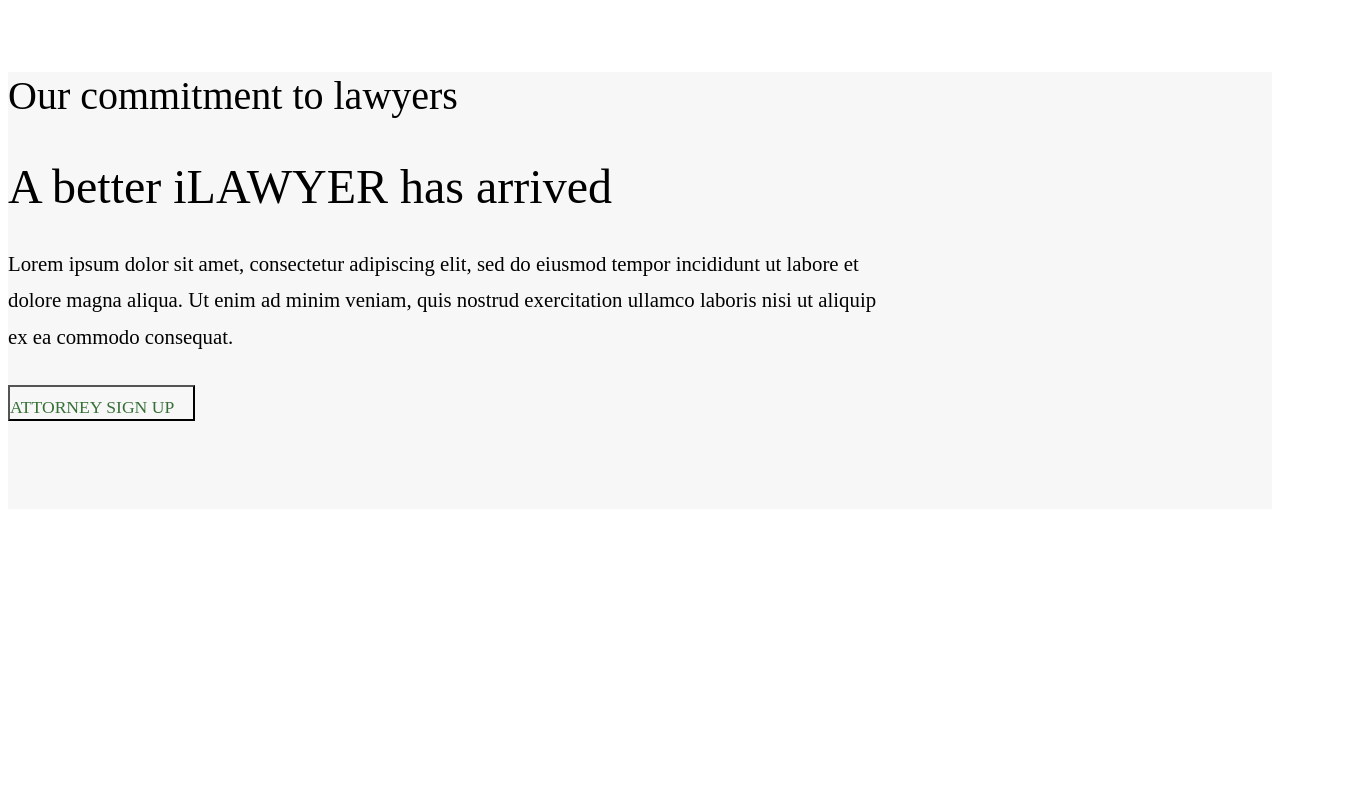
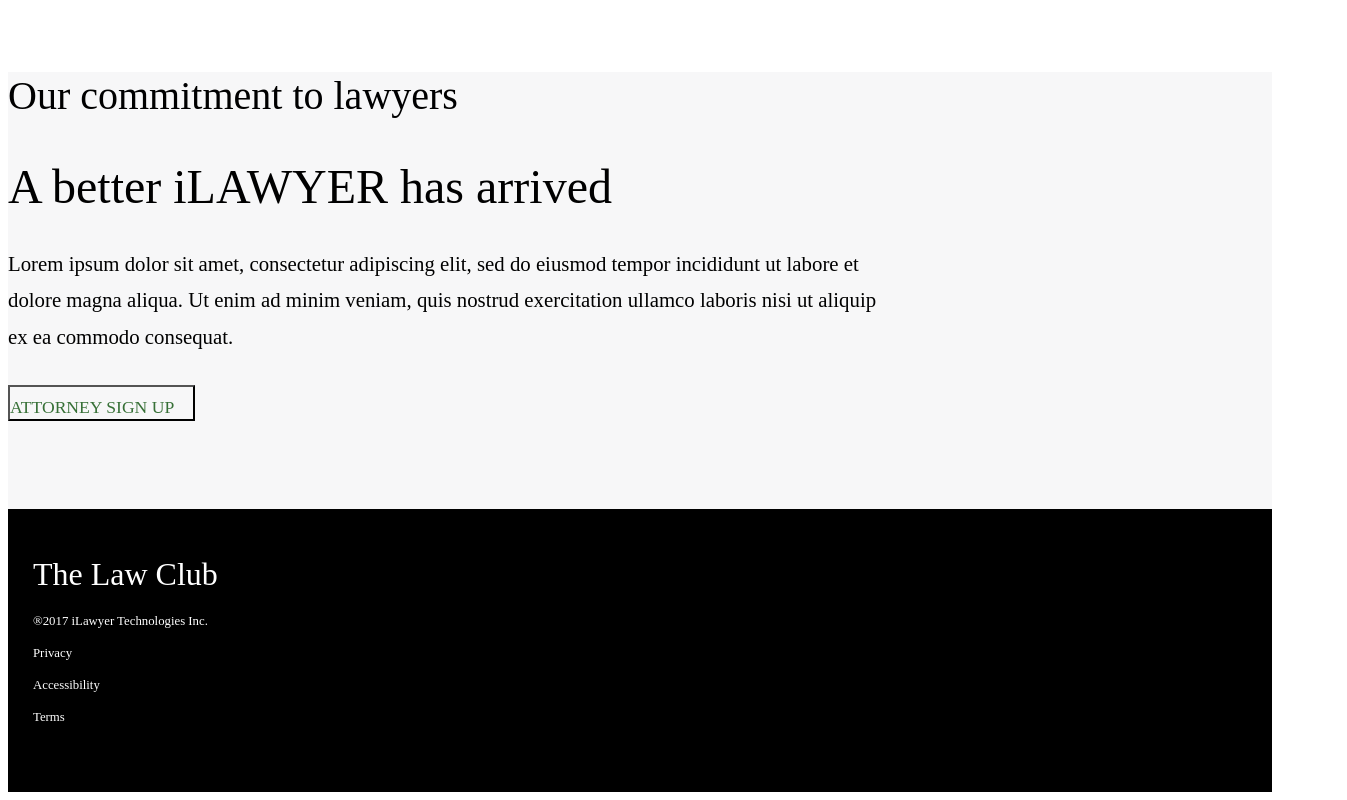
Before and after one commit to HPrieto/iLawyerNow.com, a React app: page / in a window 1280 px wide. Shown: the part 2024-2824 px from the top of the page, 1347 px wide, since content can reach past the window. Before the commit the page ends 2541 px from the top, so only its background shows below. Built offline with nearby package versions, Linux system fonts and the light colour scheme; the HTML template or start-up script is replaced by a standard one.

Commit message:
footer begun

```diff
--- a/src/App.js
+++ b/src/App.js
@@ -2,14 +2,16 @@
 import ReactDOM from 'react-dom';
 
 // Component Modules
-import Home from './component/layout/Home.js';
+import Home   from './component/layout/Home.js';
 import Footer from './component/containers/Footer.js';
+import Navbar from './component/containers/Navbar.js';
 
 class App extends Component {
 	render() {
 		return (
 			<div style={{padding: 0, margin: 0}}>
 				<Home />
+				<Footer />
 			</div>
 		)
 	}
--- a/src/component/containers/Footer.js
+++ b/src/component/containers/Footer.js
@@ -4,8 +4,28 @@
 class Footer extends Component {
 	render() {
 		return (
-			<div className='row footer-container' style={{margin: '0 auto'}}>
-				Footer
+			<div className='row container footer'>
+				<div className='footer-container'>
+					<div className='row footer-top'>
+						<div className='col-xs-12 col-sm-12 col-md-4 col-lg-4 col-xl-4'>
+							<h1>The Law Club</h1>
+						</div>
+						<div className='col-xs-12 col-sm-12 col-md-8 col-lg-8 col-xl-8'>
+						</div>
+					</div>
+					<div className='row footer-bottom'>
+						<div className='col-xs-12 col-sm-6 col-md-4 col-lg-4 col-xl-4'>
+							<h4>®2017 iLawyer Technologies Inc.</h4>
+						</div>
+						<div className='col-xs-12 col-sm-6 col-md-4 col-lg-4 col-xl-4'>
+							<h4>Privacy</h4>
+							<h4>Accessibility</h4>
+						</div>
+						<div className='col-xs-12 col-sm-6 col-md-4 col-lg-4 col-xl-4'>
+							<h4>Terms</h4>
+						</div>
+					</div>
+				</div>
 			</div>
 		)
 	}
--- a/src/component/containers/containers.css
+++ b/src/component/containers/containers.css
@@ -294,10 +294,36 @@
 	color: #265328;
 }
 
+.footer {
+	margin: 0 auto;
+	width: 100%;
+	background-color: black;
+	text-align: left;
+	width: 100% !important;
+	min-width: 300px !important;
+}
+
 .footer-container {
-	background-color: black;
-	width: 170vh;
-	min-width: 300px !important;
+	margin: 0 auto;
+	width: 170vh !important;
+	font-family: 'Ubuntu';
+	padding: 25px 50px 50px 25px;
+}
+
+.footer-top h1 {
+	color: white;
+	font-weight: 300;
+}
+
+.footer-bottom {
+	font-family: 'Ubuntu';
+	color: #C0C0C0 !important;
+}
+
+.footer-bottom h4 {
+	color: white;
+	font-weight: 100;
+	font-size: 0.8em;
 }
 
 @media screen and (max-width: 1655px) {
```
Also changed, not shown: public/build/bundle.js, 1 other file (tests, documents, lock files or other folders).
